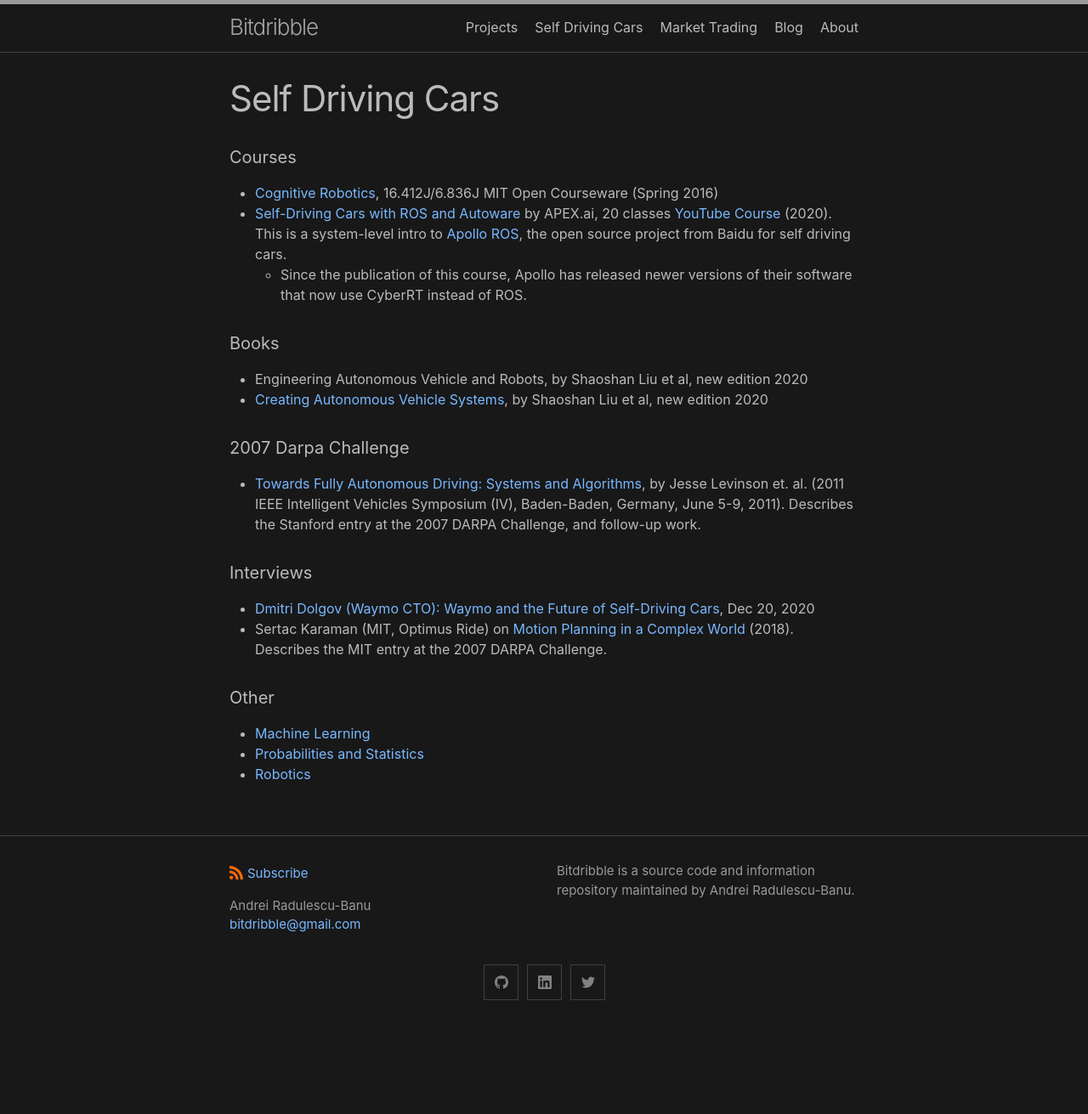
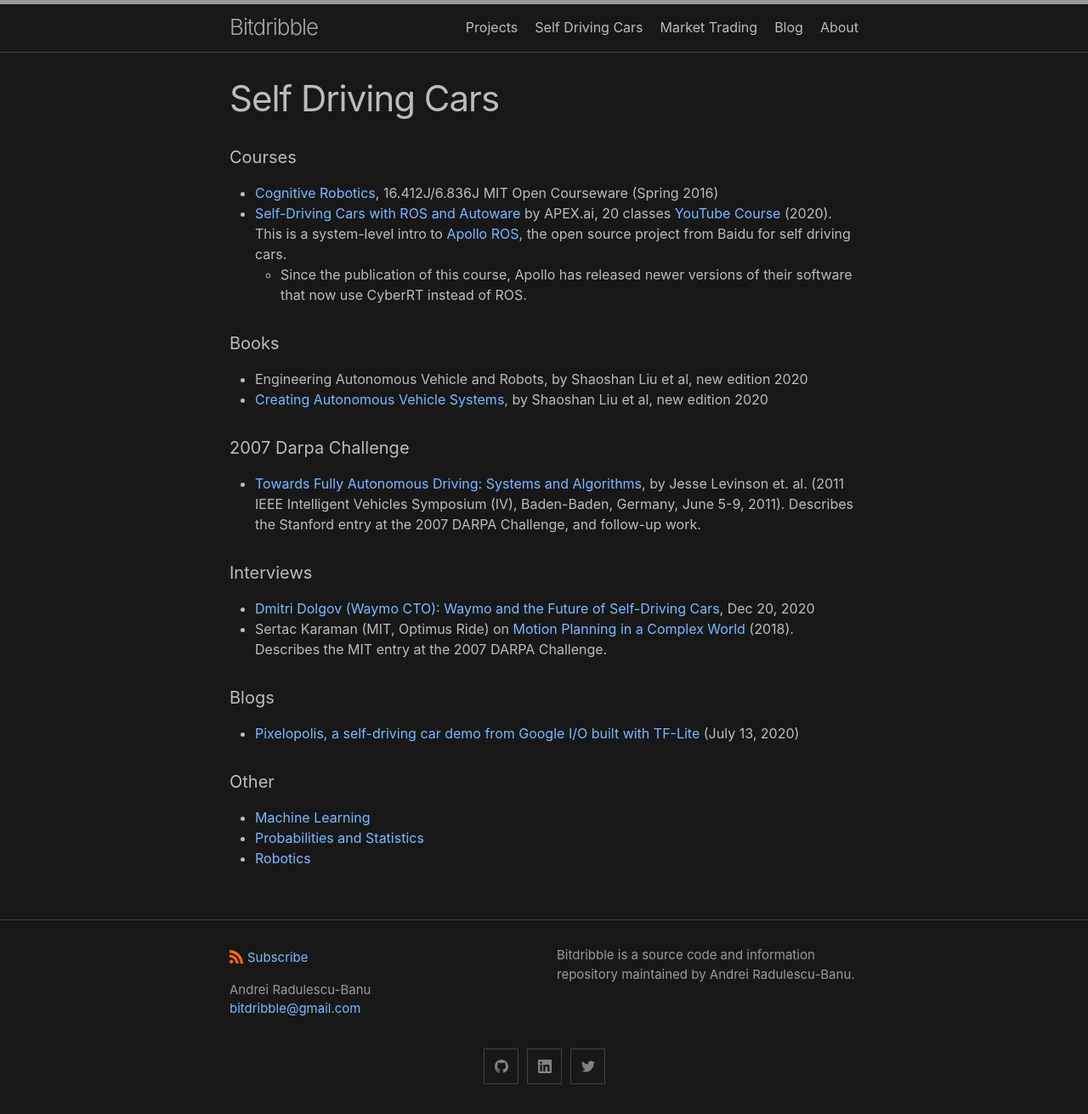
Before and after one commit to analytiq-hub/sigagent.github.io, a Jekyll site: the page built from self_driving_cars.md, in a window 1280 px wide. Shown: the whole page at 85% size. Built offline with Jekyll 4.4.1, drawn with Linux system fonts in a browser that asks for light colours; before the commit the page ends 1212 px from its top, so only the background shows below that.

Commit message:
*** empty log message ***

```diff
--- a/self_driving_cars.md
+++ b/self_driving_cars.md
@@ -18,6 +18,9 @@ title: Self Driving Cars
 * [Dmitri Dolgov (Waymo CTO): Waymo and the Future of Self-Driving Cars](https://www.youtube.com/watch?v=P6prRXkI5HM&t=3632s), Dec 20, 2020
 * Sertac Karaman (MIT, Optimus Ride) on <a href="https://www.youtube.com/watch?v=0fLSf3NO0-s&list=PLrAXtmErZgOeY0lkVCIVafdGFOTi45amq">Motion Planning in a Complex World</a> (2018). Describes the MIT entry at the 2007 DARPA Challenge.
 
+#### Blogs
+* [Pixelopolis, a self-driving car demo from Google I/O built with TF-Lite](https://blog.tensorflow.org/2020/07/pixelopolis-self-driving-car-demo-tensorflow-lite.html) (July 13, 2020)
+
 #### Other
 * [Machine Learning](machine_learning.md)
 * [Probabilities and Statistics](probabilities_and_statistics.md)
```
